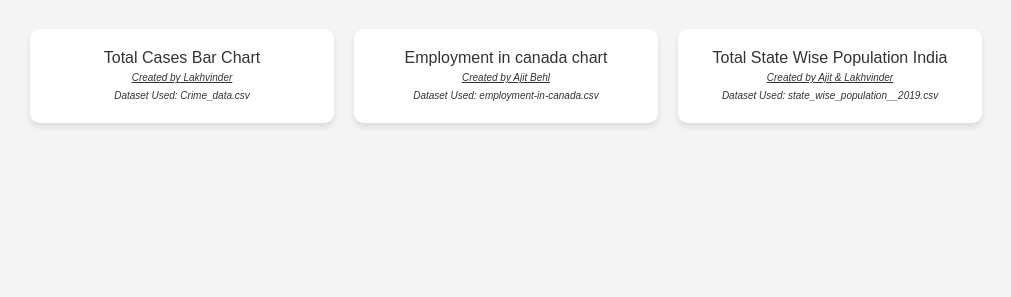
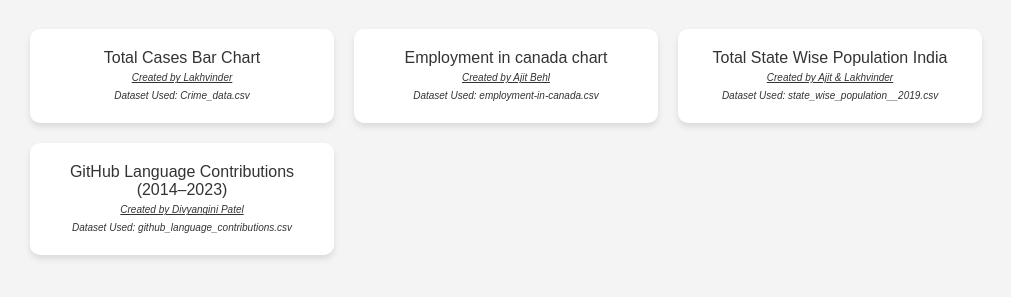
Before and after one commit to Ls6375/CMS-project2, a plain HTML site: page index.html in a window 1280 px wide. Shown: the part 149-446 px from the top of the page, without its empty margins (134-1145 px from the left). Drawn offline with Linux system fonts and the light colour scheme.

Commit message:
adding developer information

```diff
--- a/index.html
+++ b/index.html
@@ -27,6 +27,11 @@
 				<small>Created by Ajit & Lakhvinder</small> <br />
 				<small>Dataset Used: state_wise_population__2019.csv</small>
 			</a>
+			<a href="stacked-graph.html" class="nav-item">GitHub Language Contributions (2014–2023)
+				<br />
+				<small>Created by Divyangini Patel</small> <br />
+				<small>Dataset Used: github_language_contributions.csv</small>
+			</a>
 			<!-- <a href="stacked-bar-chart.html" class="nav-item">Outcomes Stacked Bar Chart</a>
             <a href="pie-chart.html" class="nav-item">Murder Outcomes Pie Chart</a>
             <a href="grouped-bar-chart.html" class="nav-item">Pending vs New Cases</a>
```
